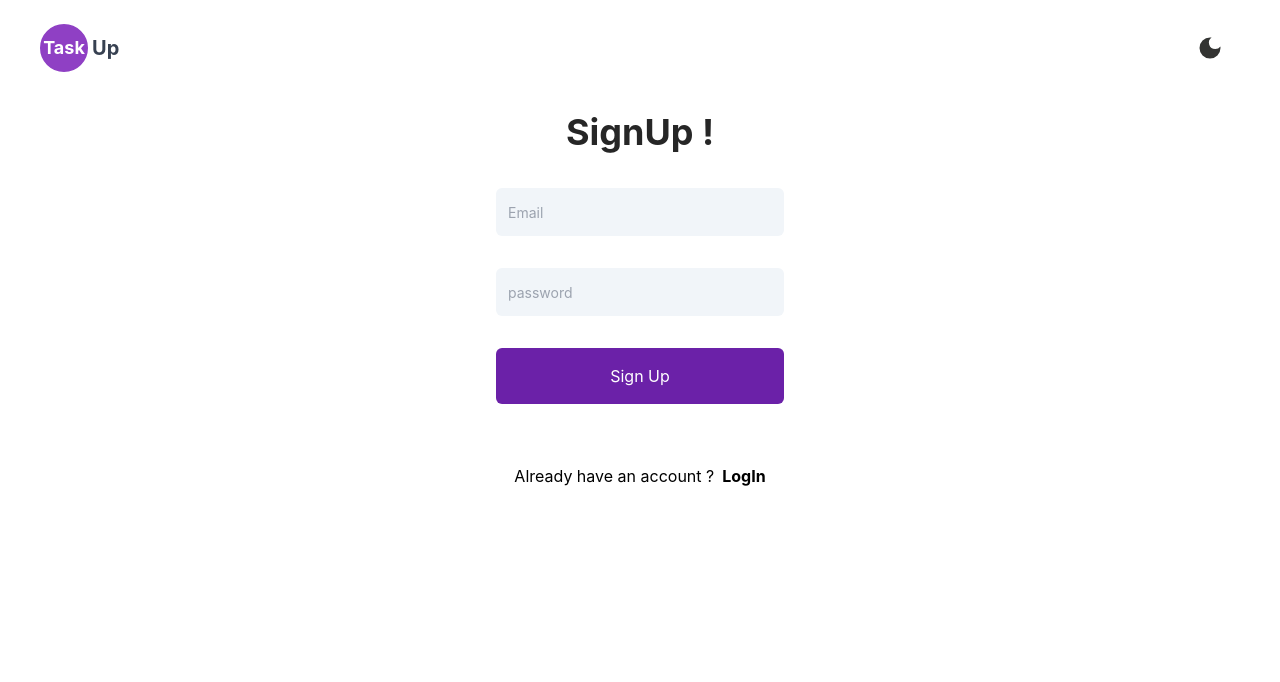
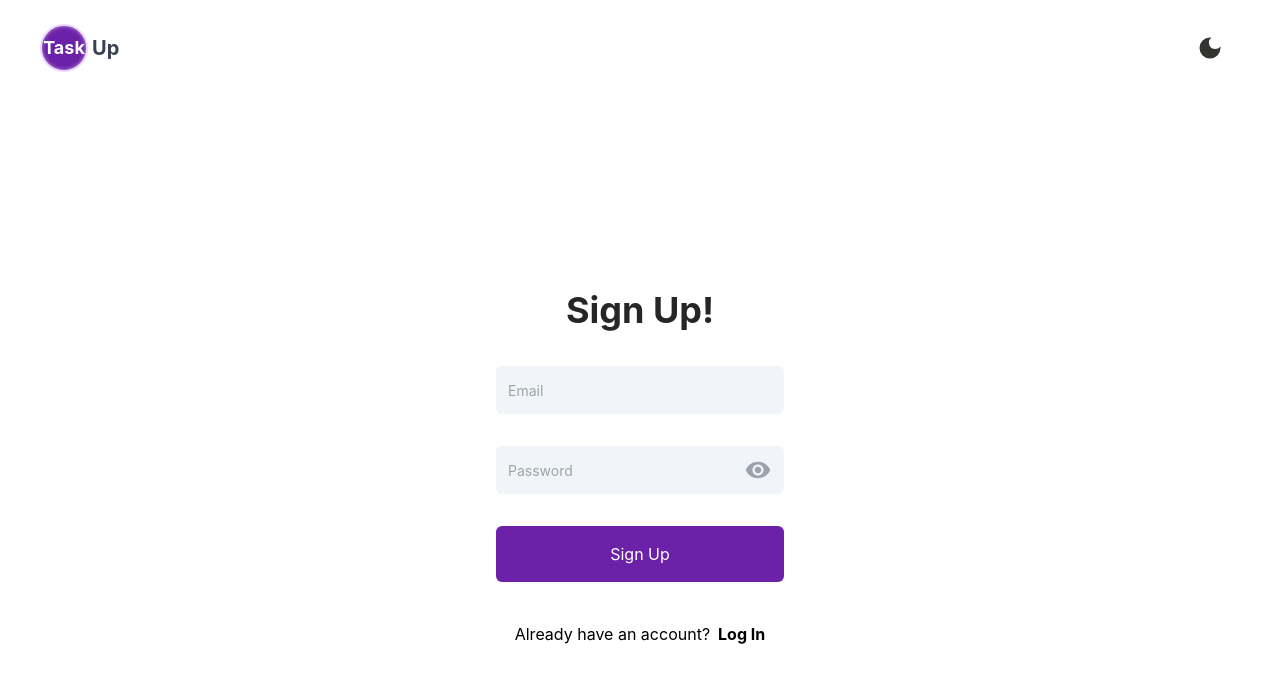
Before and after one commit to huzaifa-190/TaskUp, a React (Vite) app: page /sign-up in a window 1280 px wide. Shown: the top 682 px of the page. Built offline with nearby package versions, Linux system fonts and the light colour scheme; no server answers; the database is empty.

Commit message:
Completed Auth UI

```diff
--- a/src/components/Auth/SignIn.jsx
+++ b/src/components/Auth/SignIn.jsx
@@ -5,12 +5,15 @@ import ClipLoader from "react-spinners/ClipLoader";
 
 import useAuth from "../../Hooks/useAuth";
 import { IoEllipseSharp } from "react-icons/io5";
+import { IoMdEye } from "react-icons/io";
+import { IoMdEyeOff } from "react-icons/io";
 
 function SignUp() {
   const navigate = useNavigate();
   const { signIn, loading } = useAuth();
   const [email, setEmail] = useState("");
   const [password, setPassword] = useState("");
+  const [passwordShown, setPasswordShown] = useState(false)
   const [formErrors, setFormErrors] = useState({
     email: false,
     password: false,
@@ -68,9 +71,14 @@ function SignUp() {
 
   // ---------------------------------------------------- RETURN -----------------------------------------------
   return (
-    <div className="flex-col h-full w-screen items-center justify-center py-4  sm:px-10 overflow-x-hidden">
-      <div className="flex flex-col items-center justify-center h-full w-full gap-5 ">
+    <div className="flex-1 flex-col h-full w-screen items-center justify-center py-4 mt-10  sm:px-10 overflow-x-hidden">
+      <div className="flex flex-col items-center sm:justify-center h-full w-full gap-5 ">
         <h1 className="text-4xl font-bold text-black mb-4">Sign In !</h1>
+        <div
+          className={`input-field-container flex items-center focus  ${
+            formErrors.email ? "requiredField" : ""
+          }`}
+        >
           <input
             type="text"
             value={email}
@@ -82,11 +90,16 @@ function SignUp() {
               });
             }}
             placeholder="Email"
-          className={`input-fields focus textEllipsis
-            ${formErrors.email ? " requiredField " : ""}`}
+            className={` input-fields  textEllipsis `}
           />
+        </div>
+        <div
+          className={`input-field-container flex items-center  ${
+            formErrors.password ? "requiredField" : ""
+          }`}
+        >
           <input
-          type="password"
+            type={passwordShown ? "text" : "password"}
             value={password}
             onChange={(e) => {
               setPassword(e.target.value);
@@ -96,15 +109,18 @@ function SignUp() {
               });
             }}
             placeholder="password"
-          className={`input-fields focus textEllipsis
-            ${formErrors.password ? " requiredField " : ""}`}
+            className={`input-fields textEllipsis `}
           />
+          <button className="btn" onClick={()=>setPasswordShown(!passwordShown)}>
+            {passwordShown ? <IoMdEyeOff size={28}/> : <IoMdEye size={28} />}
+          </button>
+        </div>
 
         {/* ---------------------------------------- SUBMIT BUTTON --------------------------------------------- */}
 
         <button
           disabled={loading}
-          className={`btn bg-purple-800 rounded-md text-white w-60 sm:w-72 py-4 ${
+          className={`btn bg-purple-800 rounded-md text-white w-72 sm:w-72 py-4 ${
             loading ? "opacity-60 cursor-not-allowed" : "opacity-100"
           }`}
           onClick={onSubmit}
@@ -120,7 +136,7 @@ function SignUp() {
             "Sign In"
           )}
         </button>
-        <h1 className="mt-10">
+        <h1 className="mt-5">
           Don't have an account ?
           <button
             className="font-bold ml-2 btn "
--- a/src/components/Auth/SignUp.jsx
+++ b/src/components/Auth/SignUp.jsx
@@ -1,20 +1,22 @@
-import { React, useState } from "react";
+import React, { useState } from "react";
 import { useNavigate } from "react-router-dom";
 import ClipLoader from "react-spinners/ClipLoader";
 import { toast } from "react-toastify";
 import useAuth from "../../Hooks/useAuth";
+import { IoMdEye, IoMdEyeOff } from "react-icons/io";
 
 function SignUp() {
   const navigate = useNavigate();
   const { signUp, loading } = useAuth();
   const [email, setEmail] = useState("");
   const [password, setPassword] = useState("");
+  const [passwordShown, setPasswordShown] = useState(false);
   const [formErrors, setFormErrors] = useState({
     email: false,
     password: false,
   });
 
-  // ----------------------------------------------------- METHDOS ----------------------------------------------------
+  // ----------------------------------------------------- METHODS ----------------------------------------------------
   const onSubmit = async (event) => {
     event.preventDefault();
     const newErrors = {
@@ -38,39 +40,52 @@ function SignUp() {
           });
         } catch (error) {
           toast.error(
-            `Failed to Sign Up. No user returned -> Sign Up Error: ${error.message}`
+            `Failed to Sign Up :: ${error.message}`
           );
         }
       } else {
-        toast.warn("Chek your internet");
+        toast.warn("Check your internet connection.");
       }
     } else {
       console.log("form errors i.e empty fields -> ", formErrors);
     }
   };
 
-  // ---------------------------------------------------- RETURN -----------------------------------------------
+  // ---------------------------------------------------- RETURN ------------------------------------------------------
 
   return (
-    <div className="flex-col w-screen items-center justify-center py-4  sm:px-10 ">
-      <div className="flex flex-col items-center justify-center h-full w-full gap-5">
-        <h1 className="text-4xl font-bold text-black mb-4">SignUp !</h1>
+    <div className="flex-1 flex-col w-screen items-center justify-center py-4 mt-10 sm:px-10">
+      <div className="flex flex-col items-center sm:justify-center h-full w-full gap-5">
+        <h1 className="text-4xl font-bold text-black mb-4">Sign Up!</h1>
+
+        <div
+          className={`input-field-container ${
+            formErrors.email ? "requiredField" : ""
+          } `}
+        >
           <input
             type="text"
+            id="email"
             value={email}
             onChange={(e) => {
               setEmail(e.target.value);
               setFormErrors({
                 ...formErrors,
-              password: false,
+                email: false,
               });
             }}
             placeholder="Email"
-          className={`input-fields focus textEllipsis
-            ${formErrors.password ? " requiredField " : ""}`}
+            className={`input-fields focus textEllipsis`}
           />
+        </div>
+
+        <div
+          className={`input-field-container flex items-center ${
+            formErrors.password ? "requiredField" : ""
+          }`}
+        >
           <input
-          type="password"
+            type={passwordShown ? "text" : "password"}
             value={password}
             onChange={(e) => {
               setPassword(e.target.value);
@@ -79,14 +94,21 @@ function SignUp() {
                 password: false,
               });
             }}
-          placeholder="password"
-          className={`input-fields focus textEllipsis
-            ${formErrors.password ? " requiredField " : ""}`}
+            placeholder="Password"
+            className={`input-fields focus textEllipsis`}
           />
+          <button
+            type="button"
+            className="btn ml-2"
+            onClick={() => setPasswordShown(!passwordShown)}
+          >
+            {passwordShown ? <IoMdEyeOff size={28} /> : <IoMdEye size={28} />}
+          </button>
+        </div>
 
         <button
           disabled={loading}
-          className={`btn bg-purple-800 rounded-md text-white w-60 sm:w-72 py-4 ${
+          className={`btn bg-purple-800 rounded-md text-white w-72 sm:w-72 py-4 ${
             loading ? "opacity-60 cursor-not-allowed" : "opacity-100"
           }`}
           onClick={onSubmit}
@@ -95,21 +117,21 @@ function SignUp() {
             <ClipLoader
               color={"white"}
               size={20}
-              aria-label="Signing In ..."
+              aria-label="Signing Up..."
               data-testid="loader"
             />
           ) : (
             "Sign Up"
           )}
         </button>
-        <h1 className="mt-10">
-          Already have an account ?
+
+        <h1 className="mt-5">
+          Already have an account?
           <button
-            className="font-bold ml-2 btn "
+            className="font-bold ml-2 btn"
             onClick={() => navigate("/sign-in")}
           >
-            {" "}
-            LogIn
+            Log In
           </button>
         </h1>
       </div>
--- a/src/components/ConfirmModal.jsx
+++ b/src/components/ConfirmModal.jsx
@@ -14,7 +14,7 @@ export default function ConfirmModal({onConfirm,onClose,title='Are you sure to s
         onClick={closeOnBgTap}
         ref={bgRef}
      >
-      <div className="flex flex-col w-[90%]  sm:w-[70%] md:w-[50%] lg:w-[30%] gap-5 items-center justify- rounded-lg bg-white px-3 py-5 ">
+      <div className="flex flex-col w-[90%]  sm:w-[70%] md:w-[50%] lg:w-[30%] gap-5 items-center justify-center rounded-lg bg-white px-2 sm:px-3 pt-2 pb-5  ">
         <button className="btn ml-auto" onClick={onClose}>
             <X color="#d12323" size={28} />
           </button>
--- a/src/components/Header.jsx
+++ b/src/components/Header.jsx
@@ -19,11 +19,11 @@ export default function Header() {
     event.preventDefault();
     try {
       const user = await logOut();
-      toast("Signed Out !", { autoClose: 1500 });
+      // toast("Signed Out !", { autoClose: 1500 });
       navigate("/sign-in");
-       // Clear history entries beyond the current page
-       window.history.pushState(null, "", window.location.href);
-       window.onpopstate = () => window.history.go(1);
+      // Clear history entries beyond the current page
+      window.history.pushState(null, "", window.location.href);
+      window.onpopstate = () => window.history.go(1);
     } catch (error) {
       toast.error("Error signing out: ", error, { autoClose: 1500 });
     } finally {
@@ -34,15 +34,14 @@ export default function Header() {
     setShowConfirmationModal(true);
   };
   return (
-    <div className="flex flex-col w-full px-2 sm:px-10">
-
+    <div className="flex flex-col w-full px-2 sm:px-10 ">
       <div className="flex w-full  h-16 sm:h-24 ">
         {/* Left Div in Header containing Logo */}
         <button
           className="flex items-center gap-1 btn"
           onClick={() => location.reload()}
         >
-          <h1 className="flex items-center justify-center h-10 w-10 sm:h-12 sm:w-12 p-4 rounded-full bg-lightPurp text-white border-lightPurp border-2 sm:text-lg font-bold">
+          <h1 className="inner-white-shadow flex items-center justify-center h-10 w-10 sm:h-12 sm:w-12 p-4 rounded-full bg-purple-800 text-white border-purple-200 border-2   text-sm sm:text-lg font-bold">
             Task
           </h1>
           <h1 className="text-md text-gray-700 sm:text-xl font-bold">Up</h1>
@@ -53,13 +52,17 @@ export default function Header() {
           <h2 className="flex sm:flex text-sm sm:text-lg font- text-gray-600">
             {currentUser && currentUser.email}
           </h2>
-          <button className="btn" title="dark mode" >
+          <button className="btn" title="dark mode">
             <MdDarkMode size={28} color="#333432" />
           </button>
           {/* <MdOutlineLightMode size={28} title="light mode" /> */}
           {currentUser && (
-            <button className="btn hidden sm:flex" title="sign-out" onClick={() => onSignOut()}>
-              <PiSignOutBold size={26} color="#333432"/>
+            <button
+              className="btn hidden sm:flex"
+              title="sign-out"
+              onClick={() => onSignOut()}
+            >
+              <PiSignOutBold size={26} color="#333432" />
             </button>
           )}
 
@@ -71,19 +74,17 @@ export default function Header() {
             />
           )}
 
-        {/* Email Heading For Smaller Screen Sizes */}
+          {/* LogOut button For Smaller Screen Sizes */}
         </div>
       </div>
-      <div className="flex sm:hidden w-full pb-16  sm:pb-2 pt-1 items-center justify-end gap-4 px-4 ">
+      {currentUser && (
+        <div className="flex sm:hidden w-full   pb-16   sm:pb-2 pt-1 items-center justify-end gap-4 px-4 ">
           {/* <h2 className="text-sm sm:text-xl font- text-gray-600">huzaifa190@gmail.com</h2> */}
-          {currentUser && (
-            <button className="btn" title="sign-out" onClick={() => onSignOut()}>
-              <PiSignOutBold size={26} color="#333432"/>
-            </button>
-          )}
+          <button className="btn" title="sign-out" onClick={() => onSignOut()}>
+            <PiSignOutBold size={26} color="#333432" />
+          </button>
         </div>
+      )}
     </div>
-
-
   );
 }
--- a/src/components/Layout/LayOut.jsx
+++ b/src/components/Layout/LayOut.jsx
@@ -12,13 +12,13 @@ import { Analytics } from "@vercel/analytics/react";
 
 function Layout() {
   return (
-    <>
+    <div className="flex flex-col h-screen">
       <Analytics />
       <Header />
       <Outlet />
       <ToastContainer />
       {/* <Footer /> */}
-    </>
+    </div>
   );
 }
 
--- a/src/components/TaskCard.jsx
+++ b/src/components/TaskCard.jsx
@@ -7,7 +7,6 @@ import { PiTagChevronFill } from "react-icons/pi";
 import { useToDoContext } from "../contexts/ToDoContext";
 import TaskInfoModal from "./TaskInfoModal";
 
-// ------------------------------------------------------------------------------ MAIN FUNCTION ----------------------------------------------------------------
 // ------------------------------------------------------------------------------ MAIN FUNCTION ----------------------------------------------------------------
 function TaskCard({ task }) {
   const { tasks, UpdateTask, RemoveTask, toggleComplete, AddTask } =
@@ -57,7 +56,7 @@ function TaskCard({ task }) {
         } `}
       >
         <button
-          onClick={() => RemoveTask({ id: task.id, docName: "Tasks" })}
+          onClick={() => RemoveTask(task.id, "Tasks" )}
           className={`btn `}
           title="remove"
         >
--- a/src/index.css
+++ b/src/index.css
@@ -14,7 +14,7 @@
     @apply ring-red-500 ring-1
   }
   .searchField{
-    @apply h-10  w-[350px] text-gray-600 bg-white border-[2px] p-3  focus:outline-0 focus:outline-lightPurp
+    @apply h-10  w-[350px] text-gray-600 bg-white border-[2px] px-3 py-5  focus:outline-0 focus:outline-lightPurp rounded-md
   }
   .btn{
     @apply active:opacity-50 transition-all
@@ -26,7 +26,11 @@
     @apply  text-gray-400 text-sm h-11 sm:h-14 sm:w-72 px-3 py-2 mb-3 bg-slate-100 rounded-md focus:outline-none
   }
   .input-fields{
-    @apply  text-gray-400 text-sm h-12 w-60 sm:w-72 px-3 py-2 sm:mb-3 bg-slate-100 rounded-md focus:outline-none
+    @apply  h-full w-full bg-slate-100 px-3 py-2 focus:outline-none  rounded-md
+
+  }
+  .input-field-container{
+    @apply flex text-gray-400 text-sm h-12 w-72 sm:w-72 sm:mb-3 pr-3 bg-slate-100 rounded-md focus:outline-none
 
   }
   .requiredFieldLabel{
@@ -37,19 +41,23 @@
   }
 }
 
+.inner-white-shadow {
+  box-shadow: inset 0 0 4px rgba(255, 255, 255, 0.5);
+}
 :root {
   overflow-x: hidden;
+
   /* overflow-y: hidden; */
   font-family: Inter, system-ui, Avenir, Helvetica, Arial, sans-serif;
-  line-height: 1.5;
-  font-weight: 400;
+  /* line-height: 1.5;
+  font-weight: 400; */
 
   /* color-scheme: light dark;
   color: rgba(255, 255, 255, 0.87);
   background-color: #242424; */
 
-  font-synthesis: none;
+  /* font-synthesis: none;
   text-rendering: optimizeLegibility;
   -webkit-font-smoothing: antialiased;
-  -moz-osx-font-smoothing: grayscale;
+  -moz-osx-font-smoothing: grayscale; */
 }
--- a/src/main.jsx
+++ b/src/main.jsx
@@ -85,12 +85,12 @@ function Main() {
     deleteDoc(id, docName);
   };
 
-  const UpdateTask = (id, docName, task) => {
+  const UpdateTask = ({id, docName, task}) => {
     upDateDoc(id, docName, task);
     toast.success("Task Updated!", { autoClose: 1000 });
   };
 
-  const toggleComplete = (id, docName, task) => {
+  const toggleComplete = ({id, docName, task}) => {
     const toggledTask = { ...task, completed: !task.completed };
     toggleCompleted(id, docName, toggledTask);
   };
```
Also changed, not shown: src/components/Index.jsx (+4 -4 lines), src/components/TaskInfoModal.jsx (+5 -4 lines). Lines whose indentation alone changed are shown as unchanged.
